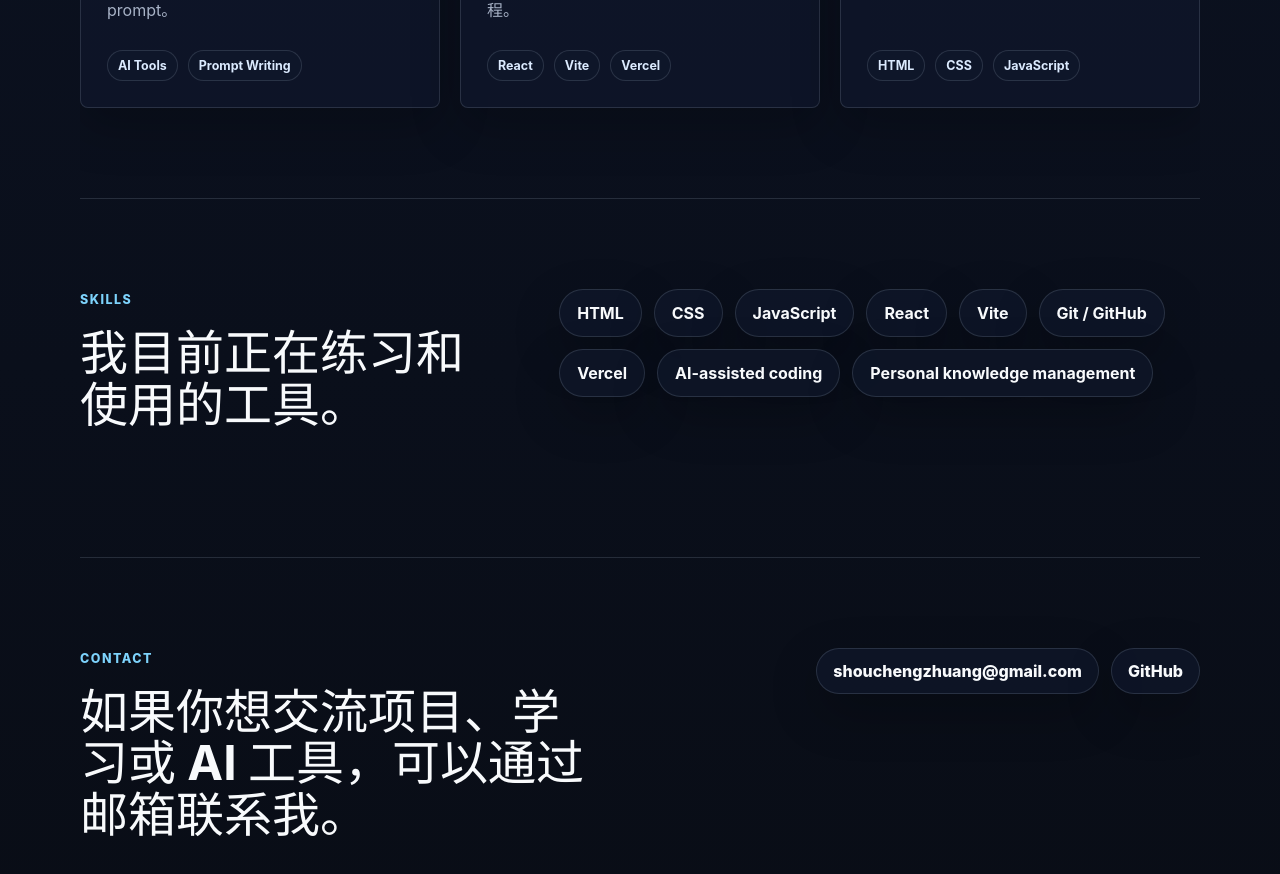
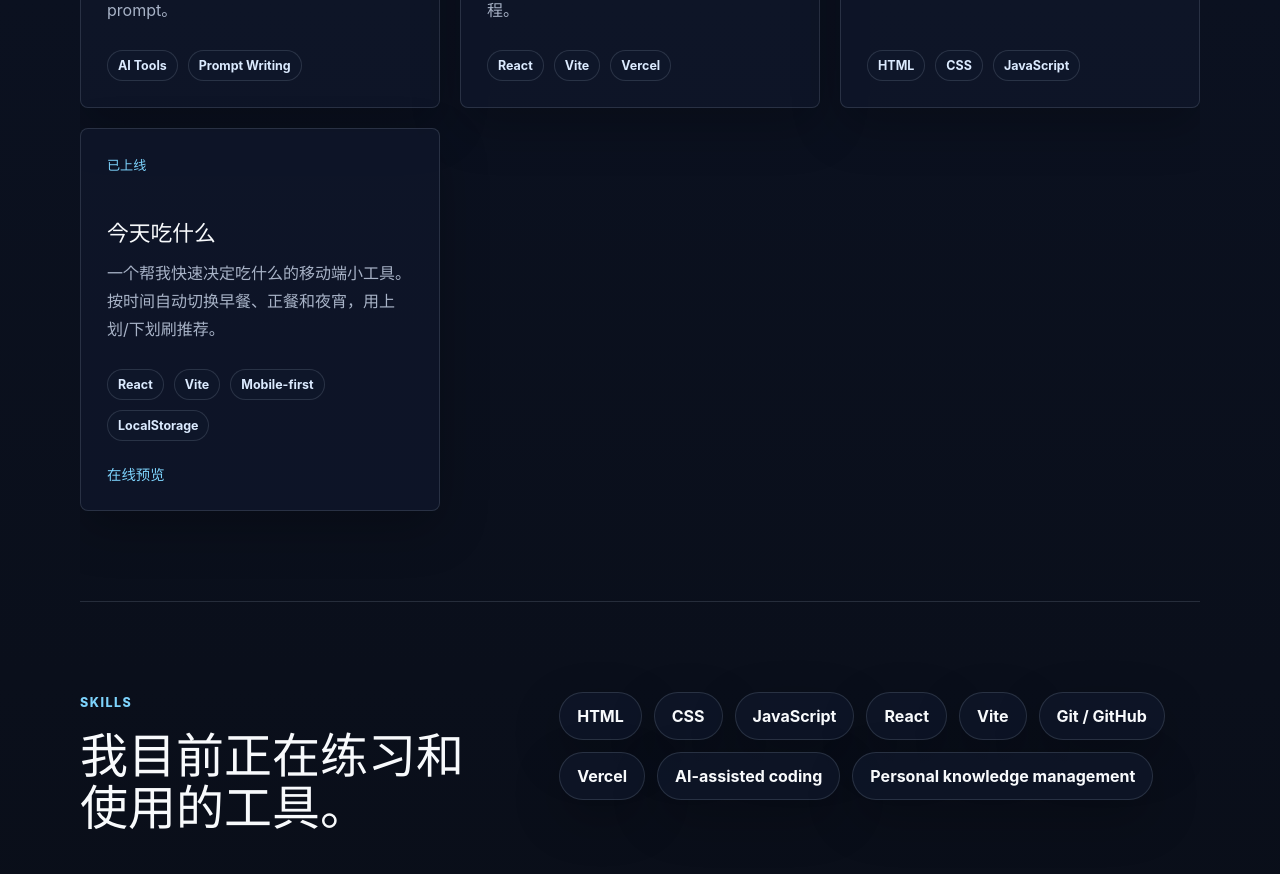
Before and after one commit to shouchengzhuang-cmyk/personal-website, a React (Vite) app: page / in a window 1280 px wide. Shown: the part 1600-2474 px from the top of the page. Built offline with nearby package versions, Linux system fonts and the light colour scheme.

Commit message:
Add what-to-eat project to portfolio

```diff
--- a/src/App.css
+++ b/src/App.css
@@ -439,6 +439,20 @@
   font-size: 0.78rem;
 }
 
+.project-link {
+  display: inline-flex;
+  width: fit-content;
+  margin-top: 22px;
+  color: var(--accent);
+  font-size: 0.9rem;
+  font-weight: 800;
+  text-decoration: none;
+}
+
+.project-link:hover {
+  color: #e0f2fe;
+}
+
 .skill-list {
   display: flex;
   flex-wrap: wrap;
--- a/src/App.jsx
+++ b/src/App.jsx
@@ -20,6 +20,13 @@ const projects = [
     description: '课程实验、前端练习和 AI 辅助创作记录，把零散学习逐步整理成可复盘的小作品。',
     tags: ['HTML', 'CSS', 'JavaScript'],
     status: '学习中',
+  },
+  {
+    title: '今天吃什么',
+    description: '一个帮我快速决定吃什么的移动端小工具。按时间自动切换早餐、正餐和夜宵，用上划/下划刷推荐。',
+    tags: ['React', 'Vite', 'Mobile-first', 'LocalStorage'],
+    status: '已上线',
+    liveUrl: 'https://what-to-eat-six.vercel.app/',
   },
 ]
 
@@ -143,6 +150,11 @@ function App() {
                   <small key={tag}>{tag}</small>
                 ))}
               </div>
+              {project.liveUrl && (
+                <a className="project-link" href={project.liveUrl} target="_blank" rel="noreferrer">
+                  在线预览
+                </a>
+              )}
             </article>
           ))}
         </div>
```
Also changed, not shown: 1 other file (tests, documents, lock files or other folders).
